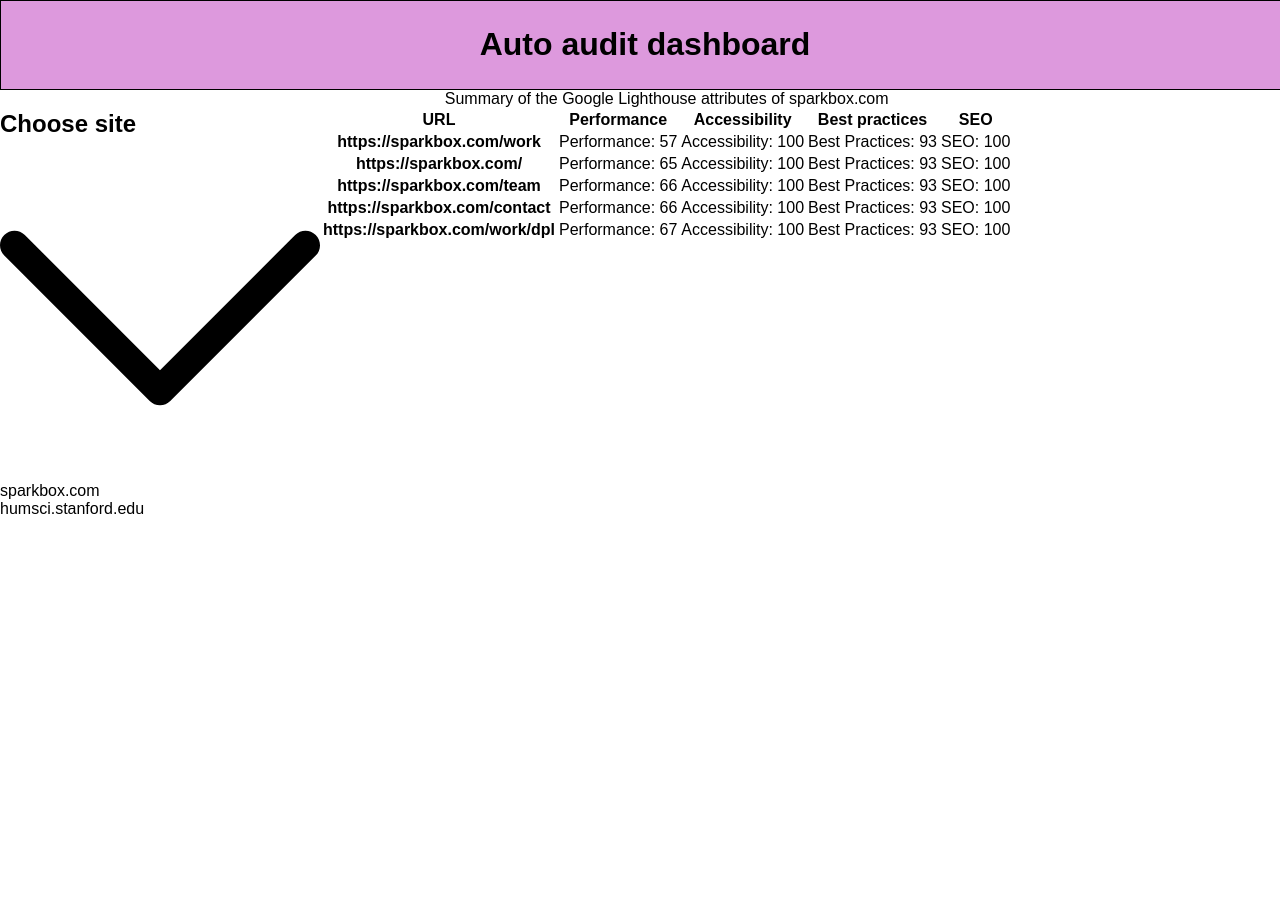
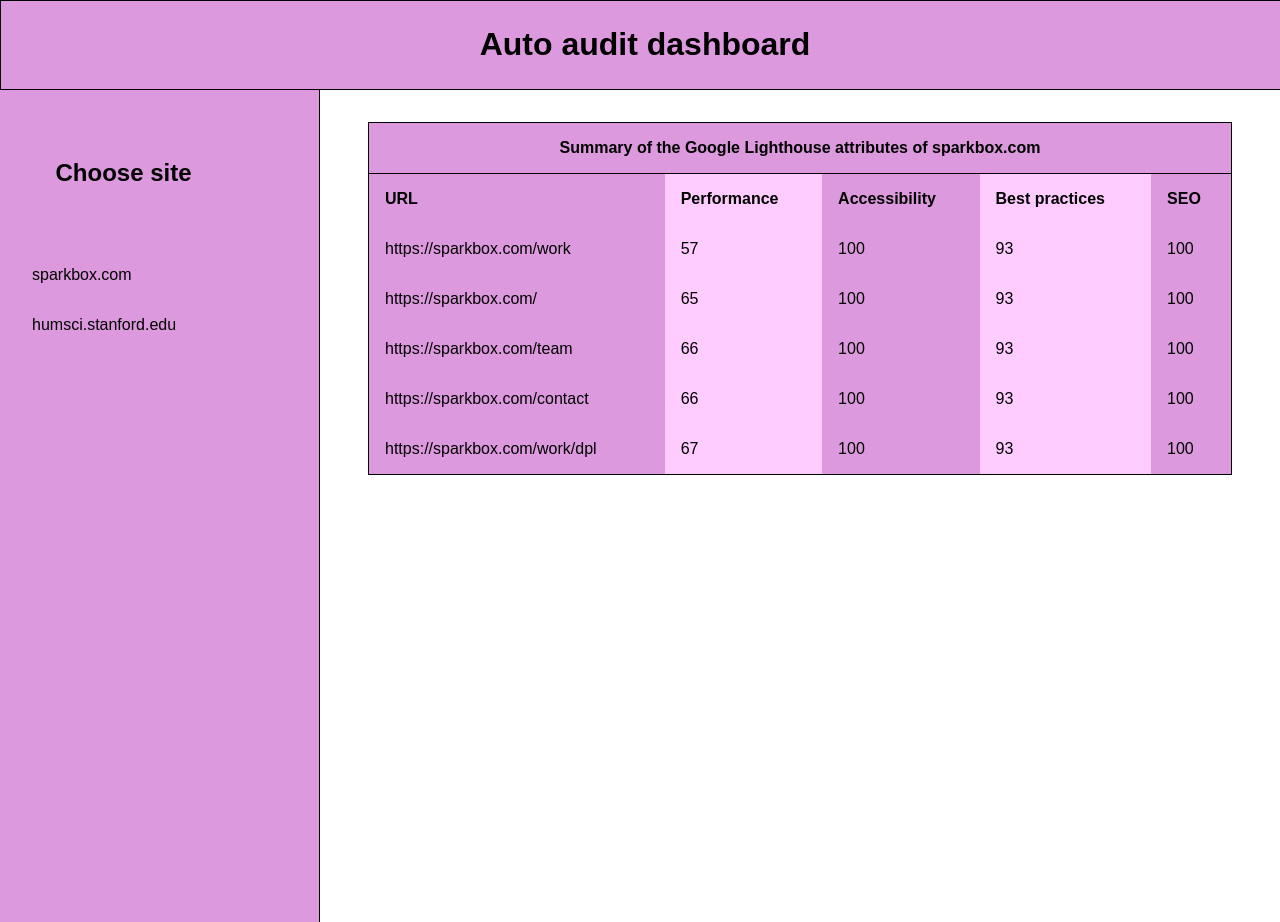
Before and after one commit to auaruss/auto-audit, a Next.js app: page / in a window 1280 px wide. Before the commit the page ends 800 px from the top, so only its background shows below. Built offline with nearby package versions, Linux system fonts and the light colour scheme.

Commit message:
refactor: Refactor scss into components
References FSA21V2-123

```diff
--- /dev/null
+++ b/pages/Home.module.scss
@@ -0,0 +1,22 @@
+@import '../static/scss/variables';
+
+.app {
+  color: $text-color;
+  overflow: hidden;
+
+  @supports (display: grid) {
+    display: grid;
+    grid-template-areas:
+      "header"
+      "nav"
+      "content";
+
+    @media (min-width: $large-breakpoint) {
+      grid-template-areas:
+        "header header"
+        "nav content";
+
+      grid-template-columns: 1fr 3fr;
+    }
+  }
+}
--- a/pages/index.tsx
+++ b/pages/index.tsx
@@ -2,7 +2,7 @@
 import { Header } from '../src/components/Header';
 import { SiteAudits } from '../src/components/SiteAudits';
 import { ContentPane } from '../src/components/ContentPane';
-import styles from '../static/scss/Home.module.scss';
+import styles from './Home.module.scss';
 
 const Home = (): ReactElement => (
   <div className={styles.app}>
--- /dev/null
+++ b/src/components/ContentPane/ContentPane.module.scss
@@ -0,0 +1,85 @@
+@import '../../../static/scss/variables';
+
+.mobile-table-marker {
+  font-weight: bold;
+
+  @media (min-width: $large-breakpoint) {
+    display: none;
+  }
+}
+
+.audit-table {
+  border-collapse: collapse;
+  margin: 0 auto;
+  width: 90%;
+
+  th, td {
+    display: block;
+    margin: 0 auto;
+    padding: 1rem;
+
+    &:nth-child(odd) {
+      background: $dark-rows;
+    }
+
+    &:nth-child(even) {
+      background: $light-rows;
+    }
+  }
+
+  &__caption {
+    font-weight: bold;
+    padding: 1rem;
+  }
+
+  &__header tr {
+    display: none;
+  }
+
+  &__body tr {
+    display: block;
+    border: 1px solid black;
+    margin-bottom: 2rem;
+  }
+
+  @media (min-width: 60rem) {
+    margin: 0 auto;
+    border: 1px solid black;
+    margin-top: 2rem;
+    padding: 1rem;
+
+    caption {
+      background: $caption-bg;
+      padding: 1rem;
+      border: 1px solid black;
+      border-bottom: none;
+    }
+
+    th, td {
+      text-align: left;
+      border: none;
+      padding: 1rem;
+    }
+
+    td {
+      display: table-cell;
+    }
+
+    th {
+      display: revert;
+    }
+
+    tbody th {
+      font-weight: normal;
+    }
+
+    &__header tr {
+      display: revert;
+    }
+
+    &__body tr {
+      display: revert;
+      border: none;
+    }
+  }
+}
--- a/src/components/ContentPane/index.tsx
+++ b/src/components/ContentPane/index.tsx
@@ -1,10 +1,13 @@
 import React, { ReactElement } from 'react';
+import styles from './ContentPane.module.scss';
 
 export const ContentPane = (): ReactElement  => (
-  <main className="content-pane">
-    <table className="audit-table">
-      <caption className="audit-table__caption">Summary of the Google Lighthouse attributes of sparkbox.com</caption>
-      <thead className="audit-table__header">
+  <main className={styles['content-pane']}>
+    <table className={styles['audit-table']}>
+      <caption className={styles['audit-table__caption']}>
+        Summary of the Google Lighthouse attributes of sparkbox.com
+      </caption>
+      <thead className={styles['audit-table__header']}>
         <tr>
           <th>URL</th>
           <th>Performance</th>
@@ -13,41 +16,81 @@
           <th>SEO</th>
         </tr>
       </thead>
-      <tbody className="audit-table__body">
-        <tr className="audit-table__row">
-          <th className="audit-table__row-header">https://sparkbox.com/work</th>
-          <td className="audit-table__row-data"><span className="mobile-table-marker">Performance: </span>57</td>
-          <td className="audit-table__row-data"><span className="mobile-table-marker">Accessibility: </span>100</td>
-          <td className="audit-table__row-data"><span className="mobile-table-marker">Best Practices: </span>93</td>
-          <td className="audit-table__row-data"><span className="mobile-table-marker">SEO: </span>100</td>
+      <tbody className={styles['audit-table__body']}>
+        <tr className={styles['audit-table__row']}>
+          <th className={styles['audit-table__header']}>https://sparkbox.com/work</th>
+          <td className={styles['audit-table__data']}>
+            <span className={styles['mobile-table-marker']}>Performance: </span>57
+          </td>
+          <td className={styles['audit-table__data']}>
+            <span className={styles['mobile-table-marker']}>Accessibility: </span>100
+          </td>
+          <td className={styles['audit-table__data']}>
+            <span className={styles['mobile-table-marker']}>Best Practices: </span>93
+          </td>
+          <td className={styles['audit-table__data']}>
+            <span className={styles['mobile-table-marker']}>SEO: </span>100
+          </td>
         </tr>
-        <tr className="audit-table__row">
+        <tr className={styles['audit-table__row']}>
           <th>https://sparkbox.com/</th>
-          <td className="audit-table__row-data"><span className="mobile-table-marker">Performance: </span>65</td>
-          <td className="audit-table__row-data"><span className="mobile-table-marker">Accessibility: </span>100</td>
-          <td className="audit-table__row-data"><span className="mobile-table-marker">Best Practices: </span>93</td>
-          <td className="audit-table__row-data"><span className="mobile-table-marker">SEO: </span>100</td>
+          <td className={styles['audit-table__data']}>
+            <span className={styles['mobile-table-marker']}>Performance: </span>65
+          </td>
+          <td className={styles['audit-table__data']}>
+            <span className={styles['mobile-table-marker']}>Accessibility: </span>100
+          </td>
+          <td className={styles['audit-table__data']}>
+            <span className={styles['mobile-table-marker']}>Best Practices: </span>93
+          </td>
+          <td className={styles['audit-table__data']}>
+            <span className={styles['mobile-table-marker']}>SEO: </span>100
+          </td>
         </tr>
-        <tr className="audit-table__row">
+        <tr className={styles['audit-table__row']}>
           <th>https://sparkbox.com/team</th>
-          <td className="audit-table__row-data"><span className="mobile-table-marker">Performance: </span>66</td>
-          <td className="audit-table__row-data"><span className="mobile-table-marker">Accessibility: </span>100</td>
-          <td className="audit-table__row-data"><span className="mobile-table-marker">Best Practices: </span>93</td>
-          <td className="audit-table__row-data"><span className="mobile-table-marker">SEO: </span>100</td>
+          <td className={styles['audit-table__data']}>
+            <span className={styles['mobile-table-marker']}>Performance: </span>66
+          </td>
+          <td className={styles['audit-table__data']}>
+            <span className={styles['mobile-table-marker']}>Accessibility: </span>100
+          </td>
+          <td className={styles['audit-table__data']}>
+            <span className={styles['mobile-table-marker']}>Best Practices: </span>93
+          </td>
+          <td className={styles['audit-table__data']}>
+            <span className={styles['mobile-table-marker']}>SEO: </span>100
+          </td>
         </tr>
-        <tr className="audit-table__row">
+        <tr className={styles['audit-table__row']}>
           <th>https://sparkbox.com/contact</th>
-          <td className="audit-table__row-data"><span className="mobile-table-marker">Performance: </span>66</td>
-          <td className="audit-table__row-data"><span className="mobile-table-marker">Accessibility: </span>100</td>
-          <td className="audit-table__row-data"><span className="mobile-table-marker">Best Practices: </span>93</td>
-          <td className="audit-table__row-data"><span className="mobile-table-marker">SEO: </span>100</td>
+          <td className={styles['audit-table__data']}>
+            <span className={styles['mobile-table-marker']}>Performance: </span>66
+          </td>
+          <td className={styles['audit-table__data']}>
+            <span className={styles['mobile-table-marker']}>Accessibility: </span>100
+          </td>
+          <td className={styles['audit-table__data']}>
+            <span className={styles['mobile-table-marker']}>Best Practices: </span>93
+          </td>
+          <td className={styles['audit-table__data']}>
+            <span className={styles['mobile-table-marker']}>SEO: </span>100
+          </td>
         </tr>
-        <tr className="audit-table__row">
+        <tr className={styles['audit-table__row']}>
           <th>https://sparkbox.com/work/dpl</th>
-          <td className="audit-table__row-data"><span className="mobile-table-marker">Performance: </span>67</td>
-          <td className="audit-table__row-data"><span className="mobile-table-marker">Accessibility: </span>100</td>
-          <td className="audit-table__row-data"><span className="mobile-table-marker">Best Practices: </span>93</td>
-          <td className="audit-table__row-data"><span className="mobile-table-marker">SEO: </span>100</td>
+          <td className={styles['audit-table__data']}>
+            <span className={styles['mobile-table-marker']}>Performance: </span>67
+          </td>
+          <td className={styles['audit-table__data']}>
+            <span className={styles['mobile-table-marker']}>Accessibility: </span>100
+          </td>
+          <td className={styles['audit-table__data']}>
+            <span className={styles['mobile-table-marker']}>Best Practices: </span>93
+          </td>
+          <td className={styles['audit-table__data']}>
+            <span className={styles['mobile-table-marker']}>SEO: </span>100
+          </td>
         </tr>
       </tbody>
     </table>
--- a/static/scss/Header.module.scss
+++ b/src/components/Header/Header.module.scss
@@ -1,4 +1,4 @@
-@import './variables';
+@import '../../../static/scss/variables';
 
 .header {
   background: $header-bg;
--- a/src/components/Header/index.tsx
+++ b/src/components/Header/index.tsx
@@ -1,8 +1,8 @@
 import React, { ReactElement } from 'react';
-import styles from '../../../static/scss/Header.module.scss';
+import styles from './Header.module.scss';
 
 export const Header = (): ReactElement  => (
-  <header className={styles.header}>
+  <header className={ styles.header }>
     <h1>Auto audit dashboard</h1>
   </header>
 );
--- /dev/null
+++ b/src/components/SiteAudits/SiteAudits.module.scss
@@ -0,0 +1,93 @@
+@import '../../../static/scss/variables';
+
+.site-audits {
+  background: $primary;
+  overflow-y: auto;
+
+  &--displayed-mobile {
+    overflow-y: scroll;
+    height: 85vh;
+  }
+
+  &__title {
+    background: $nav-bg;
+    display: none;
+    padding: 1rem;
+
+    overflow: hidden;
+
+    &--displayed-mobile {
+      display: block;
+    }
+
+    &:hover, &:focus {
+      background: $nav-hover;
+    }
+
+    @media (min-width: $large-breakpoint) {
+      display: block;
+      white-space: nowrap;
+      text-overflow: ellipsis;
+    }
+  }
+
+  &__mobile-dropdown {
+    display: flex;
+    justify-content: space-between;
+    min-width: 15rem;
+    margin: 2rem auto;
+    width: 80%;
+    height: 5rem;
+    border: 5px solid $primary-dark;
+    background-color: $primary-light;
+    border-radius: 1rem;
+
+    &:hover {
+      background-color: $primary;
+    }
+
+    @media (min-width: $large-breakpoint) {
+      background: revert;
+      border: revert;
+    }
+  }
+
+  &__dropdown-prompt {
+    padding-left: 1rem;
+    padding-top: 0.1rem;
+  }
+
+  &__dropdown-icon {
+    transform: scale(0.5) rotate(-90deg);
+
+    &--opened {
+      transform: scale(0.5) rotate(0deg);
+    }
+
+    @media (min-width: $large-breakpoint) {
+      display: none;
+    }
+  }
+
+  @media (min-width: $large-breakpoint) {
+    background: $nav-bg;
+    float: left;
+    display: block;
+    border-right: 1px solid black;
+    height: 100vh;
+    padding: 1rem;
+
+    &__title:last-child {
+      margin-bottom: 6rem;
+    }
+  }
+
+  @supports (display: grid) {
+    float: clear;
+    grid-area: nav;
+
+    @media(min-width: $large-breakpoint) {
+      display: block;
+    }
+  }
+}
--- a/src/components/SiteAudits/index.tsx
+++ b/src/components/SiteAudits/index.tsx
@@ -1,4 +1,5 @@
 import React, { ReactElement } from 'react';
+import styles from './SiteAudits.module.scss';
 
 const sites: string[] = [
   'sparkbox.com',
@@ -6,17 +7,17 @@
 ];
 
 export const SiteAudits = (): ReactElement => (
-  <nav className="site-audits">
-    <div className="site-audits__mobile-dropdown">
-      <h2 className="site-audits__dropdown-prompt">Choose site</h2>
-      <svg xmlns="http://www.w3.org/2000/svg" viewBox="0 0 330 330" className="site-audits__dropdown-icon">
+  <nav className={ styles['site-audits'] }>
+    <div className={ styles['site-audits__mobile-dropdown'] }>
+      <h2 className={ styles['site-audits__dropdown-prompt'] }>Choose site</h2>
+      <svg xmlns="http://www.w3.org/2000/svg" viewBox="0 0 330 330" className={ styles['site-audits__dropdown-icon'] }>
         <path d="M325.607 79.393c-5.857-5.857-15.355-5.858-21.213.001l-139.39 139.393L25.607 79.393c-5.857-5.857-15.355-5.858-21.213.001-5.858 5.858-5.858 15.355 0 21.213l150.004 150a14.999 14.999 0 0 0 21.212-.001l149.996-150c5.859-5.857 5.859-15.355.001-21.213z"/>
       </svg>
     </div>
-    <div className="site-audits__title" title="sparkbox.com">
+    <div className={ styles['site-audits__title'] } title="sparkbox.com">
       sparkbox.com
     </div>
-    <div className="site-audits__title" title="humsci.stanford.edu">
+    <div className={ styles['site-audits__title'] } title="humsci.stanford.edu">
       humsci.stanford.edu
     </div>
   </nav>
--- a/static/scss/Home.module.scss
+++ /dev/null
@@ -1,220 +0,0 @@
-@import './variables';
-
-.app {
-  color: $text-color;
-  overflow: hidden;
-
-  @supports (display: grid) {
-    display: grid;
-    grid-template-areas:
-      "header"
-      "nav"
-      "content";
-
-    @media (min-width: $large-breakpoint) {
-      grid-template-areas:
-        "header header"
-        "nav content";
-
-      grid-template-columns: 1fr 3fr;
-    }
-  }
-}
-
-.audit-table__caption {
-  font-weight: bold;
-  padding: 1rem;
-}
-
-.site-audits {
-  background: $primary;
-  overflow-y: auto;
-
-  &--displayed-mobile {
-    overflow-y: scroll;
-    height: 85vh;
-  }
-
-  &__title {
-    background: $nav-bg;
-    display: none;
-    padding: 1rem;
-
-    overflow: hidden;
-
-    &--displayed-mobile {
-      display: block;
-    }
-
-    &:hover, &:focus {
-      background: $nav-hover;
-    }
-
-    @media (min-width: $large-breakpoint) {
-      display: block;
-      white-space: nowrap;
-      text-overflow: ellipsis;
-    }
-  }
-
-  &__mobile-dropdown {
-    display: flex;
-    justify-content: space-between;
-    min-width: 15rem;
-    margin: 2rem auto;
-    width: 80%;
-    height: 5rem;
-    border: 5px solid $primary-dark;
-    background-color: $primary-light;
-    border-radius: 1rem;
-
-    &:hover {
-      background-color: $primary;
-    }
-
-    @media (min-width: $large-breakpoint) {
-      background: revert;
-      border: revert;
-    }
-  }
-
-  &__dropdown-prompt {
-    padding-left: 1rem;
-    padding-top: 0.1rem;
-  }
-
-  &__dropdown-icon {
-    transform: scale(0.5) rotate(-90deg);
-
-    &--opened {
-      transform: scale(0.5) rotate(0deg);
-    }
-
-    @media (min-width: $large-breakpoint) {
-      display: none;
-    }
-  }
-
-  @media (min-width: $large-breakpoint) {
-    background: $nav-bg;
-    float: left;
-    display: block;
-    border-right: 1px solid black;
-    height: 100vh;
-    padding: 1rem;
-
-    &__title:last-child {
-      margin-bottom: 6rem;
-    }
-  }
-
-  @supports (display: grid) {
-    float: clear;
-    grid-area: nav;
-
-    @media(min-width: $large-breakpoint) {
-      display: block;
-    }
-  }
-}
-
-.content-pane {
-  display: block;
-  overflow-y: auto;
-  background: $primary-light;
-  width: 100%;
-  height: calc(100vh - 90px);
-
-  .audit-table:last-child {
-    margin-bottom: 10rem;
-  }
-
-  @media (min-width: 60rem) {
-    .audit-table:last-child {
-      margin-bottom: 3rem;
-    }
-
-    @supports (display: grid) {
-      grid-area: content;
-    }
-  }
-}
-
-.mobile-table-marker {
-  font-weight: bold;
-
-  @media (min-width: 60rem) {
-    display: none;
-  }
-}
-
-.audit-table {
-  border-collapse: collapse;
-  margin: 0 auto;
-  width: 90%;
-
-  th, td {
-    display: block;
-    margin: 0 auto;
-    padding: 1rem;
-
-    &:nth-child(odd) {
-      background: $dark-rows;
-    }
-
-    &:nth-child(even) {
-      background: $light-rows;
-    }
-  }
-
-  &__header tr {
-    display: none;
-  }
-
-  &__body tr {
-    display: block;
-    border: 1px solid black;
-    margin-bottom: 2rem;
-  }
-
-  @media (min-width: 60rem) {
-    margin: 0 auto;
-    border: 1px solid black;
-    margin-top: 2rem;
-    padding: 1rem;
-
-    caption {
-      background: $caption-bg;
-      padding: 1rem;
-      border: 1px solid black;
-      border-bottom: none;
-    }
-
-    th, td {
-      text-align: left;
-      border: none;
-      padding: 1rem;
-    }
-
-    td {
-      display: table-cell;
-    }
-
-    th {
-      display: revert;
-    }
-
-    tbody th {
-      font-weight: normal;
-    }
-
-    &__header tr {
-      display: revert;
-    }
-
-    &__body tr {
-      display: revert;
-      border: none;
-    }
-  }
-}
```
